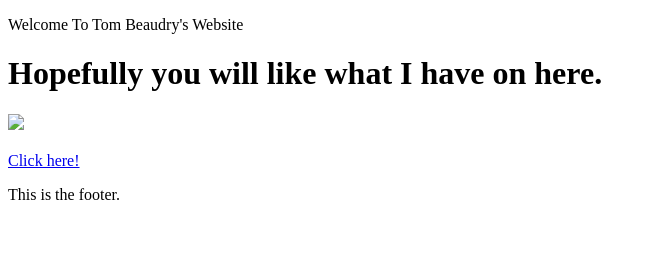
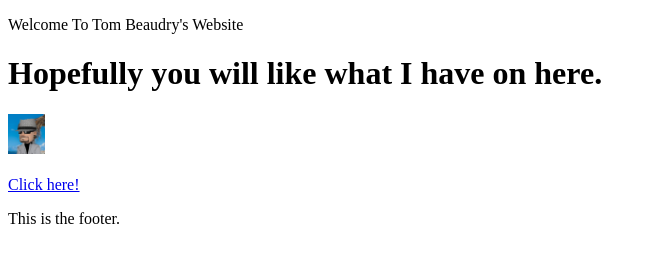
Before and after one commit to DigitalTimebomb/DigitalTimebomb.github.io, a plain HTML site: page index.html in a window 1280 px wide. Shown: the whole page, without its empty margins (0-656 px from the left). Drawn offline with Linux system fonts and the light colour scheme.

Commit message:
Add files via upload

```diff
--- a/index.html
+++ b/index.html
@@ -8,7 +8,7 @@
 <body>
   <main><p>Welcome To Tom Beaudry's Website</p></main>
   <h1>Hopefully you will like what I have on here.</h1>
-  <img src = "tom_avatar" height="40px">
+  <img src = "tom_avatar.png" height="40px">
   <footer><br>
     <a href="http://google.com">Click here!</a>
     <p>This is the footer.</p>
```
